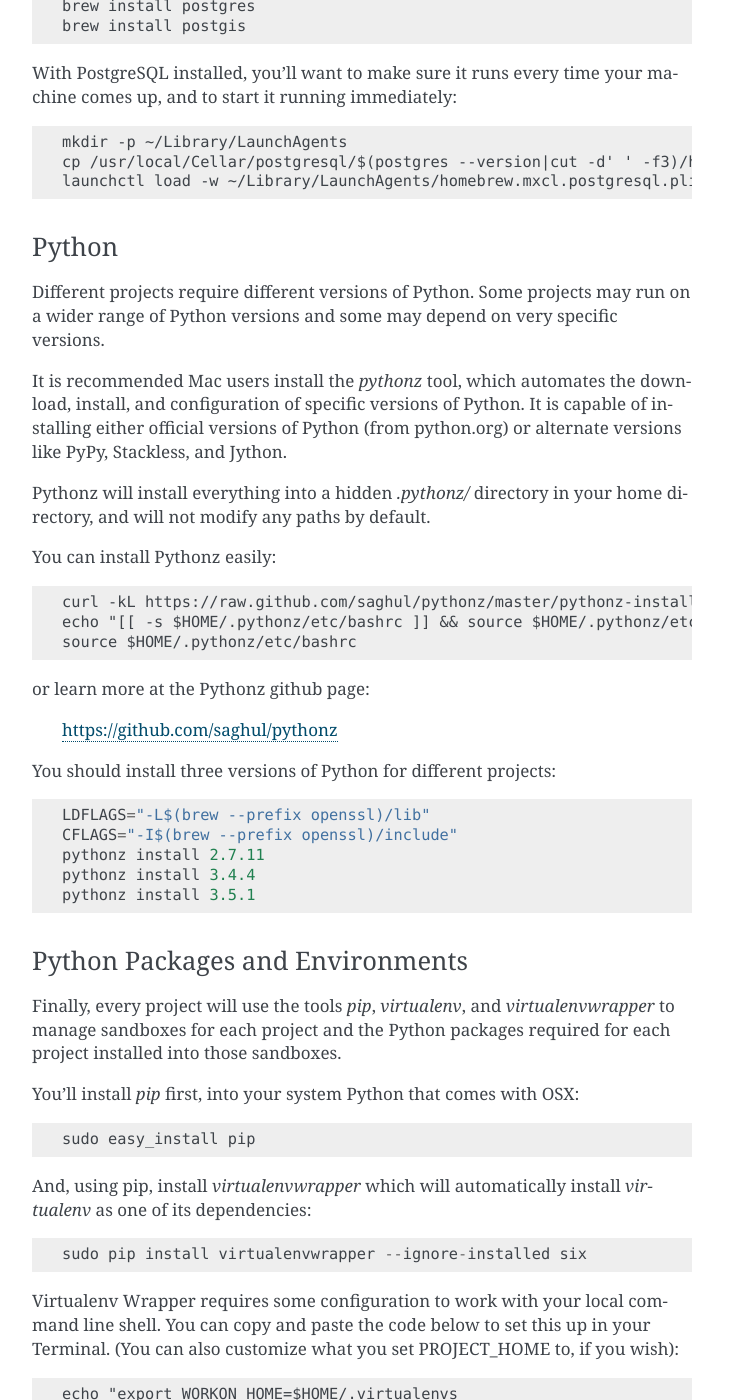
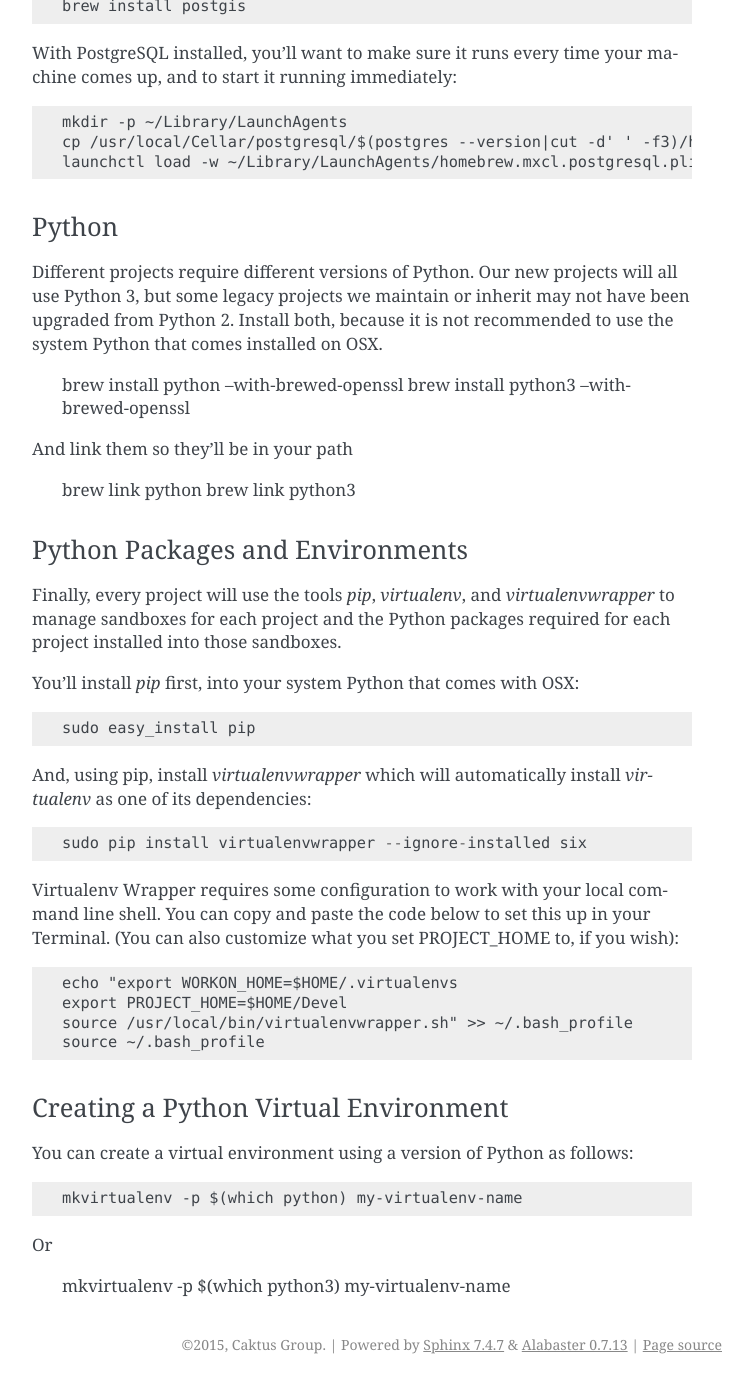
Before and after one commit to caktus/guidebook, a Sphinx documentation site: the page built from source/dev-setup.rst, in a window 1280 px wide and 1400 px high, scrolled down 1683 px. Shown: the whole window, without its empty margins (388-1141 px from the left). Built offline with Sphinx 7.4.7, drawn with Linux system fonts in a browser that asks for light colours; some of the changed text lies outside the part shown.

Commit message:
Simplify python instructions for OSX, and add steps to avoid the common OpenSSL linking problems

```diff
--- a/source/dev-setup.rst
+++ b/source/dev-setup.rst
@@ -78,35 +77,18 @@
 Python
 ''''''
 
-Different projects require different versions of Python. Some projects may
-run on a wider range of Python versions and some may depend on very
-specific versions.
+Different projects require different versions of Python. Our new projects will all
+use Python 3, but some legacy projects we maintain or inherit may not have been upgraded
+from Python 2. Install both, because it is not recommended to use the system Python
+that comes installed on OSX.
 
-It is recommended Mac users install the `pythonz` tool, which automates the
-download, install, and configuration of specific versions of Python. It is
-capable of installing either official versions of Python (from python.org)
-or alternate versions like PyPy, Stackless, and Jython.
+    brew install python --with-brewed-openssl
+    brew install python3 --with-brewed-openssl
 
-Pythonz will install everything into a hidden `.pythonz/` directory in your
-home directory, and will not modify any paths by default.
+And link them so they'll be in your path
 
-You can install Pythonz easily::
-
-    curl -kL https://raw.github.com/saghul/pythonz/master/pythonz-install | bash
-    echo "[[ -s $HOME/.pythonz/etc/bashrc ]] && source $HOME/.pythonz/etc/bashrc" >> ~/.bash_profile
-    source $HOME/.pythonz/etc/bashrc
-
-or learn more at the Pythonz github page:
-
-    https://github.com/saghul/pythonz
-
-You should install three versions of Python for different projects::
-
-    LDFLAGS="-L$(brew --prefix openssl)/lib"
-    CFLAGS="-I$(brew --prefix openssl)/include"
-    pythonz install 2.7.11
-    pythonz install 3.4.4
-    pythonz install 3.5.1
+    brew link python
+    brew link python3
 
 Python Packages and Environments
 ''''''''''''''''''''''''''''''''
@@ -137,14 +119,10 @@
 Creating a Python Virtual Environment
 '''''''''''''''''''''''''''''''''''''
 
-You can create a virtual environment using a version of Python installed
-from pythonz as follows::
+You can create a virtual environment using a version of Python as follows::
 
-    mkvirtualenv -p $(pythonz locate 3.4.4) my-virtualenv-name
+    mkvirtualenv -p $(which python) my-virtualenv-name
 
-On Python versions >= 3.3 it's also possible to use Python's built-in
-``pyvenv`` to create virtual environments, but when working with several
-versions of Python it may be easier to use virtualenvwrapper to manage
-all virtual environments. For more information, see:
+Or
 
-    https://github.com/saghul/pythonz#recommended-way-to-use-a-pythonz-installed-version-of-python
+    mkvirtualenv -p $(which python3) my-virtualenv-name
```
Also changed, not shown: other parts of source/dev-setup.rst (+0 -1 lines).
